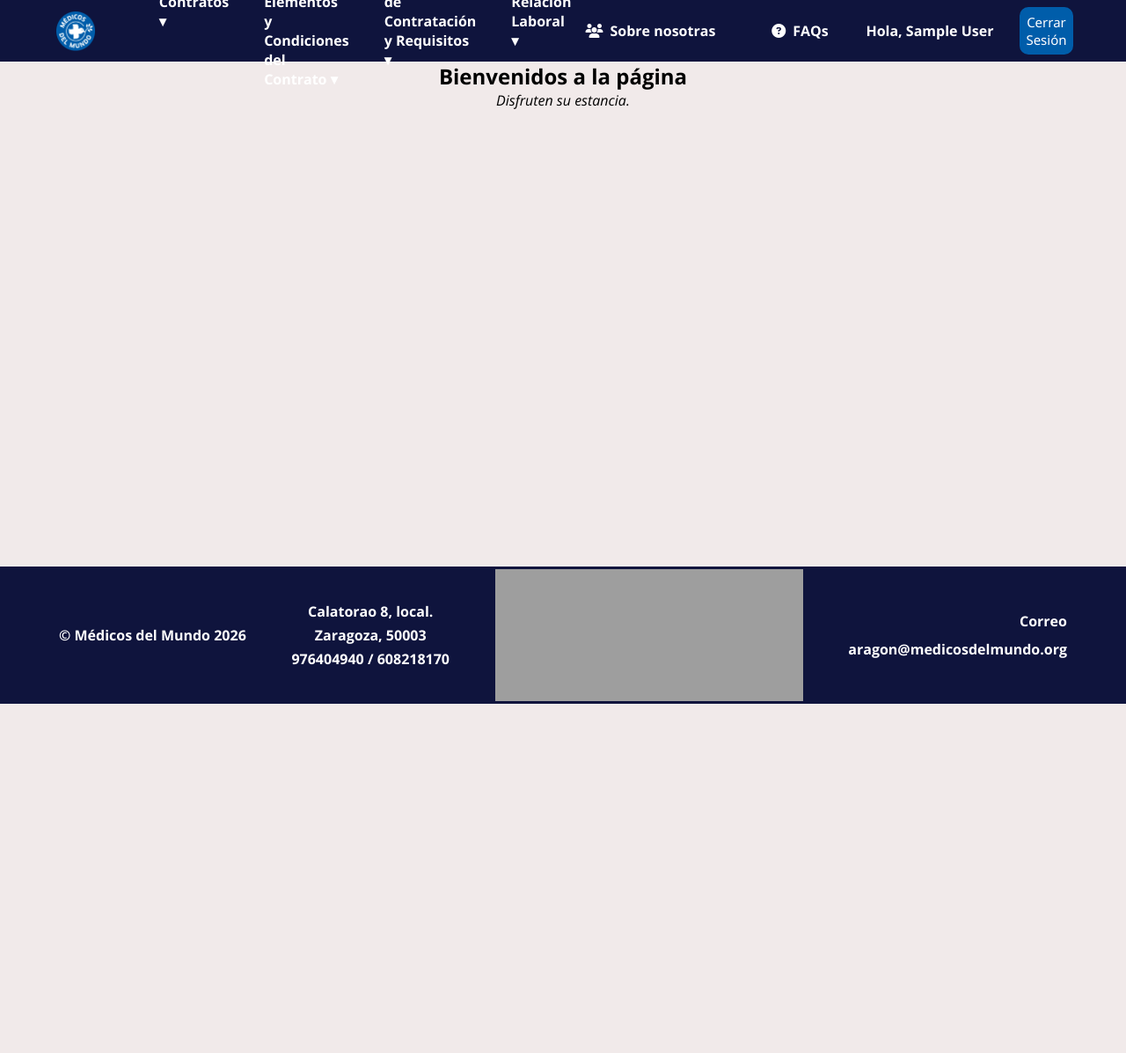
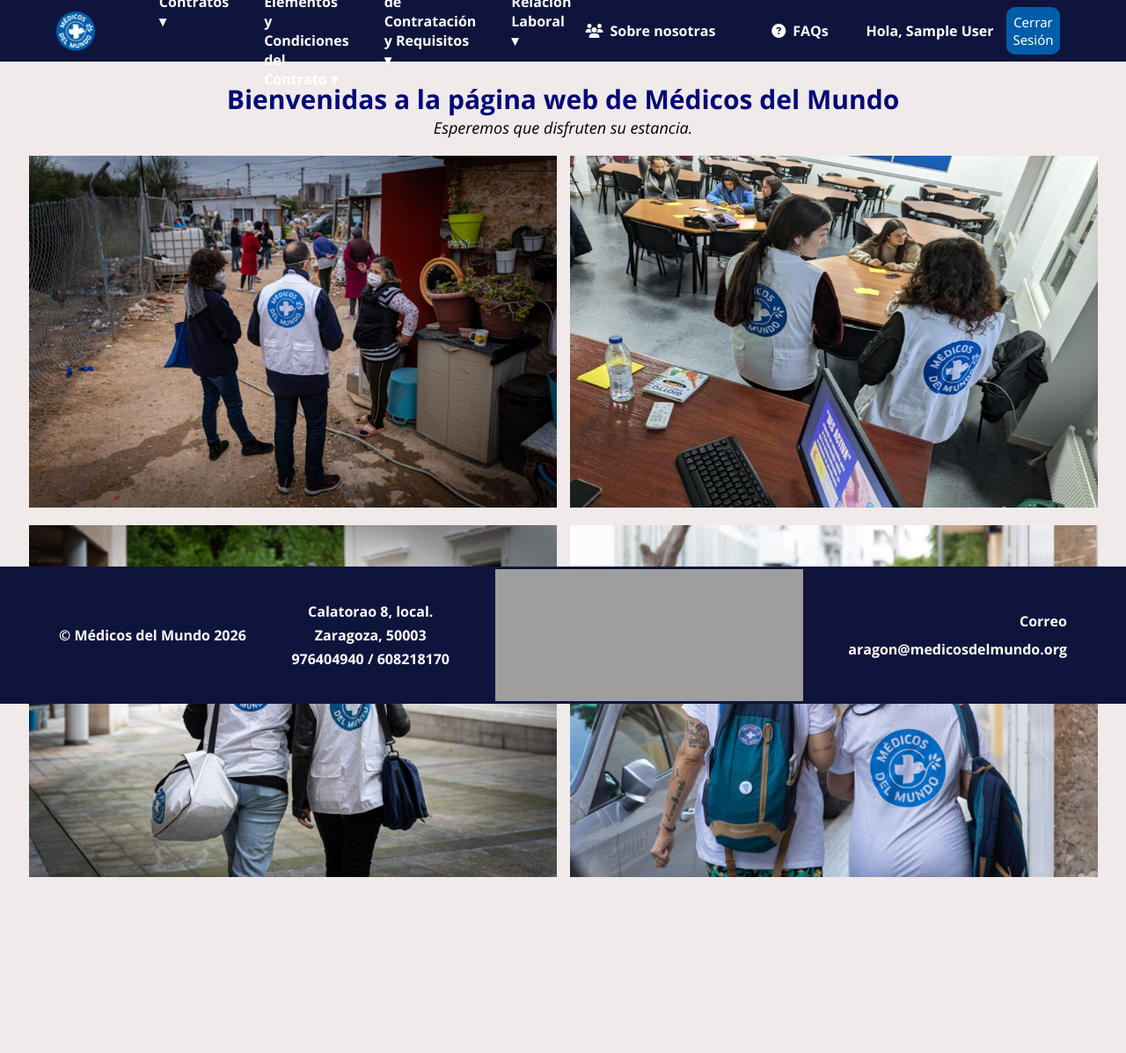
Before and after one commit to ubedapau-cdfp/reto4-medicosdelmundo, a PHP site: page /home/home.php in a window 1280 px wide. Shown: the whole page at 88% size. Before the commit the page ends 800 px from the top, so only its background shows below. Run offline with PHP 8.4, Linux system fonts and the light colour scheme; the visitor is signed in with stand-in values (Sample User, id 1); a map, chart or similar area stays blank; grey boxes are pictures that could not be loaded.

Commit message:
Cambios en el CSS, modificación del home, modificación del footer, modificación del headeradmin, signin y del logout para que redireccione al home

```diff
--- a/Vistadmin/Menu.php
+++ b/Vistadmin/Menu.php
@@ -29,8 +29,10 @@ if (!isset($_SESSION['usuario_id']) || !isset($_SESSION['id_rol']) || (intval($_
 				echo '<button class="logoutbutton"><a href="' . $base . 'Vistadmin/Menu.php"><i class="fa-solid fa-house"></i>Menú de Administradora</a></button>';
 			}
 		?>
-		<section style="flex:1;text-align:center;">
-			<a href="<?= $base ?>Vistadmin/gestion_header.php" class="gestion-header-button" style="display:inline-block;padding:6px 10px;background:#007bff;color:#fff;border-radius:4px;text-decoration:none;">Gestión Header</a>
+		<section class="buttongestion">
+			<button class="logoutbutton">
+			<a href="<?= $base ?>Vistadmin/gestion_header.php" class="gestion-header-button"><i class="fa-solid fa-screwdriver-wrench"></i>Gestión Header</a>
+			</button>
 		</section>
 		<section class="admin-session">
 			<?php
--- a/barrasNavegacion/headeradmin.php
+++ b/barrasNavegacion/headeradmin.php
@@ -10,7 +10,7 @@ $base = '/reto4-medicosdelmundo/'; // Valor $base equivale a la ruta absoluta pa
 			if (intval($_SESSION['id_rol']) === 2) {
 				echo '<a class="logoutbutton" href="' . $base . 'VistaOrientadora/Menu.php"><i class="fa-solid fa-house"></i>Menú de Orientadora</a>';
 			} elseif (intval($_SESSION['id_rol']) === 3) {
-				echo '<a class="logoutbutton" href="' . $base . 'Vistadmin/Menu.php"><i class="fa-solid fa-house"></i>Menú de Administradora</a>';
+				echo '<a class="logoutbutton admin-menu-btn" href="' . $base . 'Vistadmin/Menu.php"><i class="fa-solid fa-house"></i>Menú de Administradora</a>';
 			}
 		?>
 		<section class="admin-session">
--- a/estilos.css
+++ b/estilos.css
@@ -24,6 +24,24 @@
     margin-right:8px; /* MARGEN A LA DERECHA */
 }
 
+/* ---------------------- HOME. APARTADO DEL TEXTO ----------------------------*/
+.texto-inicio{
+    font-weight: bold; /* TIPO DE TEXTO: NEGRITA */
+    font-size: 30px; /* TAMAÑO DEL TEXTO */
+    color:#010979;
+}
+.subtexto-inicio{
+    font-size: 18px; /* TAMAÑO DEL TEXTO */
+    color:black;
+}
+
+.imagenes, .imagenes2{
+    margin-top: 20px; /* MARGEN RESPECTO ARRIBA */
+    display: flex; /* CONTENEDOR FLEXIBLE */
+    justify-content: center; /* CONTENIDO CENTRADO */
+    gap: 15px; /* HUECO DE 15 PÍXELES ENTRE APARTADOS */
+}
+
 /* ----------------------- ESTILOS GENERAL ---------------------------------- */
 /* MÁRGENES GENERALES */
 * {
@@ -36,6 +54,7 @@
 body {
     font-family: "Open Sans", sans-serif; /* ORDEN DE FUENTES A USAR */
     background-color: #f1eaea; /* COLOR DEL FONDO DE LA PÁGINA */
+    margin-bottom:200px; /* MARGEN RESPECTO ABAJO PARA QUE EL FOOTER NO SE SOLAPE CON EL CONTENIDO */
 }
 
 /* Ajuste puntual para la página de menú: eliminar margen si se necesita */
@@ -54,12 +73,14 @@ header {
 
 
 /* Contenedor de sesión del admin (nombre + logout) */
-.admin-session {
+.admin-session, .logoutbutton {
     display: flex;
     align-items: center;
-    gap: 15px;
     margin-left: auto;
+    color:white !important; /* COLOR DEL TEXTO */
+    text-decoration:none !important; /* SIN DECORACIÓN DE TEXTO */
 }
+
 
 /* Nombre del admin en el header */
 .admin-name {
@@ -67,7 +88,6 @@ header {
     font-weight: bold;
     white-space: nowrap;
 }
-
 /* LOGO */
 header a.logo img {
     height: 45px; /* ALTURA */
@@ -156,6 +176,7 @@ nav ul li ul li a:hover {
     left: 0; /* POSICIÓN A LA IZQUIERDA */
     bottom: 0; /* POSICIÓN DE ABAJO */
     width: 100%; /* ANCHURA */
+    margin-top:35px;
     background-color: #0f143d; /* COLOR DE FONDO */
     color: white; /* COLOR DE TEXTO */
     padding: 0px 5%; /* ESPACIO ENTRE ELEMENTOS */
@@ -338,6 +359,10 @@ button[type=submit]:hover{
     border-color: #bde0ec; /* REDONDEO DE ESQUINAS DE 10 PÍXELES */
     color: #003d6e; /* COLOR DE TEXTO */
     transition-duration: 0.3s; /* DURACIÓN DE LA TRANSICIÓN */
+}
+.buttongestion{
+    flex:1;
+    text-align:center;
 }
 
 /* CONTAINER intro - PÁGINA DE ENTRADA */
--- a/home/home.php
+++ b/home/home.php
@@ -23,8 +23,16 @@ if (!isset($_SESSION['id_rol']) || intval($_SESSION['id_rol']) === 1) {
 }
 ?>
 <section class="intro">
-    <h1>Bienvenidos a la página</h1>
-    <p>Disfruten su estancia.</p>
+    &nbsp; <!-- ESPACIO EN BLANCO -->
+    <p class="texto-inicio">Bienvenidas a la página web de Médicos del Mundo</p>
+    <p class="subtexto-inicio">Esperemos que disfruten su estancia.</p>
+    <section class="imagenes">
+        <img src="../Imagenes/imageninicio1.jpg" alt="Imagen 1" width="600" height="400">
+        <img src="../Imagenes/imageninicio2.jpg" alt="Imagen 1" width="600" height="400">
+    </section>
+    <section class="imagenes2">
+        <img src="../Imagenes/imageninicio3.jpg" alt="Imagen 1" width="600" height="400">
+        <img src="../Imagenes/imageninicio4.jpg" alt="Imagen 1" width="600" height="400">
 </section>
 <?php include '../barrasNavegacion/footer.php'; ?>
 </body>
--- a/logout.php
+++ b/logout.php
@@ -1,6 +1,6 @@
 <?php
 session_start();
 session_destroy();
-header('Location: /reto4-medicosdelmundo/signin.php');
+header('Location: /reto4-medicosdelmundo/home/home.php');
 exit();
 ?>
--- a/signin.php
+++ b/signin.php
@@ -4,6 +4,7 @@ $base = '/reto4-medicosdelmundo/'; // valor $base equivale a la ruta absoluta pa
 <!DOCTYPE html> <!-- Tipo de documento HTML -->
 <html lang="es"> <!-- Inicio del HTML -->
 <head> <!--  -->
+	<link rel="stylesheet" href="https://cdnjs.cloudflare.com/ajax/libs/font-awesome/6.5.1/css/all.min.css">
     <meta charset="UTF-8"> <!-- Juego de carácteres para visualización correcta. Tipo UTF-8 -->
     <meta name="viewport" content="width=device-width, initial-scale=1.0"> <!-- Tamaño y forma del viewport -->
     <link rel='stylesheet' href='estilos.css'> <!-- Conexión con el CSS -->
@@ -26,8 +27,8 @@ $base = '/reto4-medicosdelmundo/'; // valor $base equivale a la ruta absoluta pa
                     <label for='contrasena'>Contraseña:</label> <!-- Texto para identificar el apartado 'Contrasena' -->
                     <input type='password' name='contrasena' size='46' id='contrasena' placeholder=' •••••••' required> <!-- Campo de texto del apartado 'Contrasena' obligatorio -->
                     <p></p> <!-- Separador -->
-                    <button type='submit'>Iniciar Sesión</button> <!-- Botón para iniciar sesión -->
-                    <button type='submit'><a href='/reto4-medicosdelmundo/home/home.php'>Volver a Inicio</a></button> <!-- Botón con enlace que redirecciona a home.php -->
+                    <button type='submit'><i class="fa-solid fa-user-check"></i>Iniciar Sesión</button> <!-- Botón para iniciar sesión -->
+                    <button type='submit'><a href='/reto4-medicosdelmundo/home/home.php'><i class="fa-solid fa-arrow-rotate-left"></i>Volver a Inicio</a></button> <!-- Botón con enlace que redirecciona a home.php -->
                     <p></p> <!-- Separador -->
                     <?php require_once 'loginProceso.php' ?> <!-- Proceso del login importado mediante PHP -->
                 </form> <!-- Cierre del formulario -->
```
Also changed, not shown: Vistadmin/gestion_header.php (+22 -1 lines), conexionVIEJA.php (deleted, +0 -38 lines), Imagenes/imageninicio1.jpg (added), Imagenes/imageninicio2.jpg (added), Imagenes/imageninicio3.jpg (added), Imagenes/imageninicio4.jpg (added).
